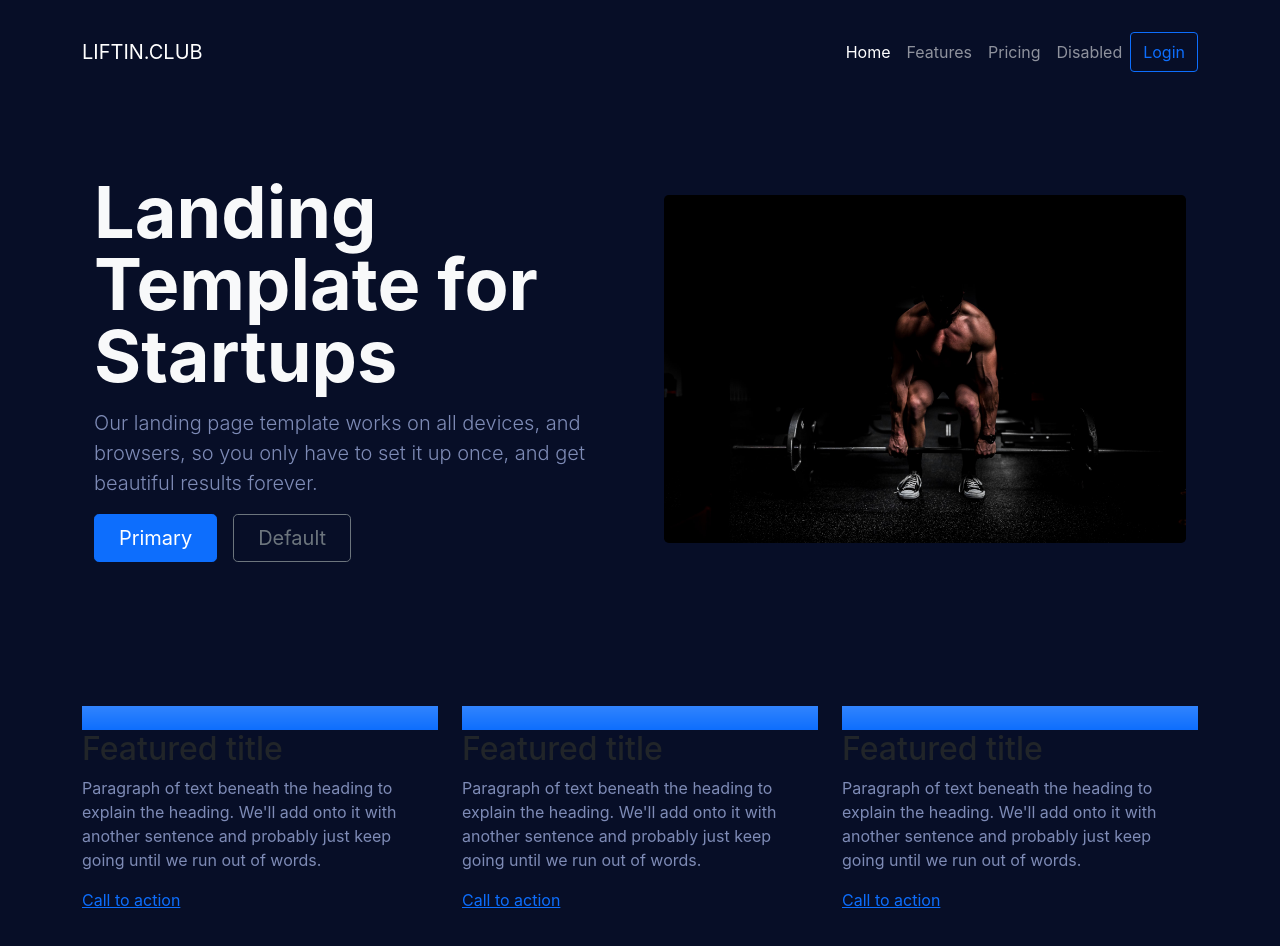
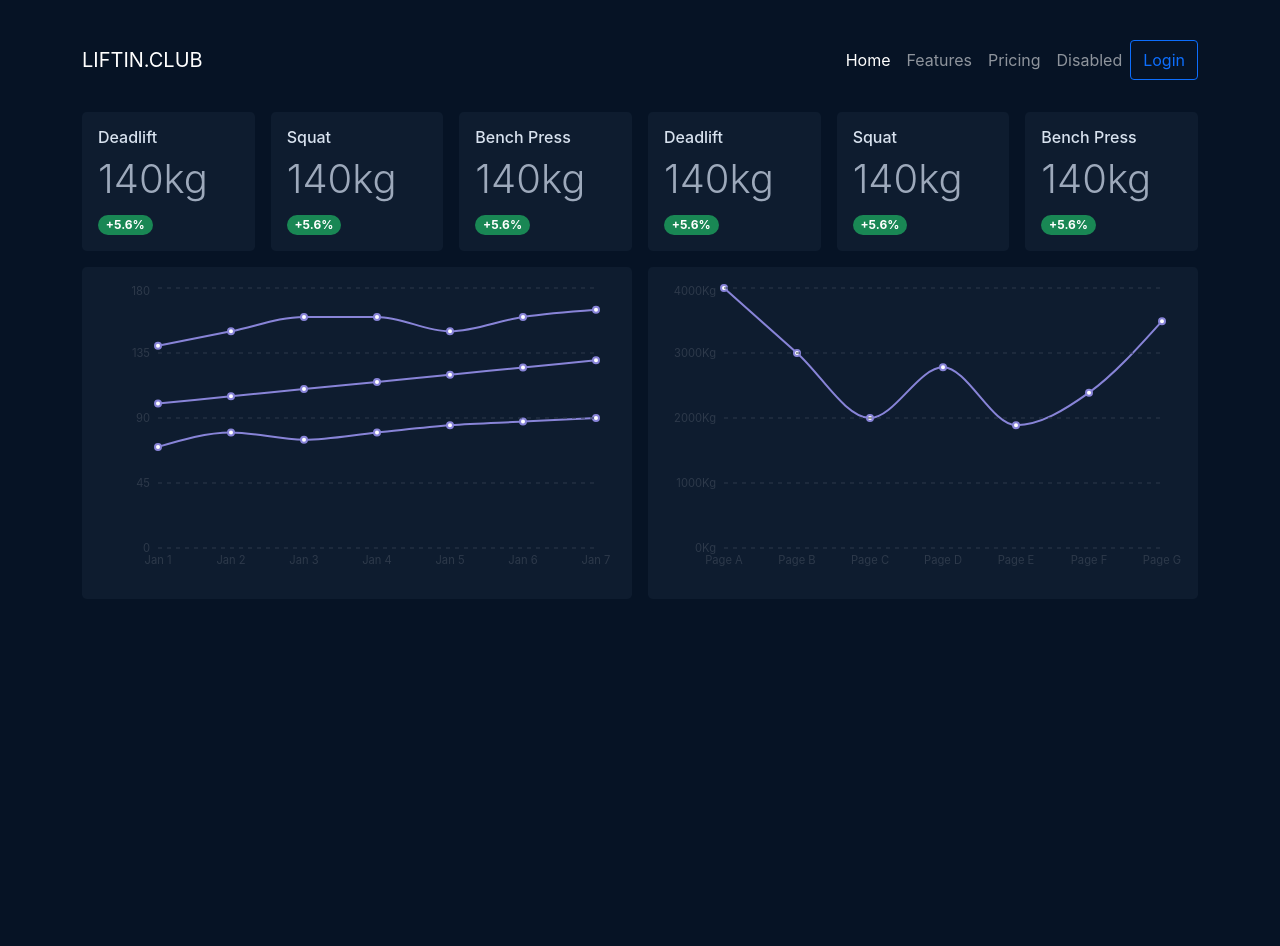
Before and after one commit to danielolaszy/lifting-app, a React (Create React App) app: page / in a window 1280 px wide. Shown: the top 946 px of the page. After the commit the page ends 800 px from the top, so only its background shows below. Built offline with nearby package versions, Linux system fonts and the light colour scheme.

Commit message:
Added dashboard and added graphs

```diff
--- a/package.json
+++ b/package.json
@@ -9,6 +9,7 @@
     "react": "^17.0.2",
     "react-dom": "^17.0.2",
     "react-scripts": "4.0.3",
+    "recharts": "^2.0.9",
     "web-vitals": "^1.1.2"
   },
   "scripts": {
--- a/src/App.css
+++ b/src/App.css
@@ -1,6 +1,16 @@
 body {
-  background-color: #070e27;
+  background-color: #061325;
 }
 p {
   color: #7e8bb6;
 }
+.board-bg-primary {
+  background-color: #0e1c2f;
+}
+.board-text-primary {
+  color: #d8e2ef;
+}
+
+.board-text-secondary {
+  color: #9da9bb !important;
+}
--- a/src/App.js
+++ b/src/App.js
@@ -1,5 +1,6 @@
 import "./App.css";
 import Navbar from "./components/Navbar";
+import Dashboard from "./components/Dashboard";
 import Hero from "./components/Hero";
 import Features from "./components/Features";
 
@@ -7,8 +8,9 @@ function App() {
   return (
     <>
       <Navbar />
-      <Hero />
-      <Features />
+      <Dashboard />
+      {/* <Hero /> */}
+      {/* <Features /> */}
     </>
   );
 }
--- /dev/null
+++ b/src/components/Dashboard.js
@@ -0,0 +1,177 @@
+import React from "react";
+import "../App.css";
+
+import { LineChart, Line, CartesianGrid, XAxis, YAxis, Tooltip, ResponsiveContainer } from "recharts";
+
+const data = [
+  {
+    name: "Jan 1",
+    dl: 140,
+    sqt: 100,
+    bp: 70,
+  },
+  {
+    name: "Jan 2",
+    dl: 150,
+    sqt: 105,
+    bp: 80,
+  },
+  {
+    name: "Jan 3",
+    dl: 160,
+    sqt: 110,
+    bp: 75,
+  },
+  {
+    name: "Jan 4",
+    dl: 160,
+    sqt: 115,
+    bp: 80,
+  },
+  {
+    name: "Jan 5",
+    dl: 150,
+    sqt: 120,
+    bp: 85,
+  },
+  {
+    name: "Jan 6",
+    dl: 160,
+    sqt: 125,
+    bp: 87.5,
+  },
+  {
+    name: "Jan 7",
+    dl: 165,
+    sqt: 130,
+    bp: 90,
+  },
+];
+
+const data1 = [
+  {
+    "name": "Page A",
+    "uv": 4000,
+    "pv": 2400,
+    "amt": 2400,
+  },
+  {
+    "name": "Page B",
+    "uv": 3000,
+    "pv": 1398,
+    "amt": 2210,
+  },
+  {
+    "name": "Page C",
+    "uv": 2000,
+    "pv": 9800,
+    "amt": 2290,
+  },
+  {
+    "name": "Page D",
+    "uv": 2780,
+    "pv": 3908,
+    "amt": 2000,
+  },
+  {
+    "name": "Page E",
+    "uv": 1890,
+    "pv": 4800,
+    "amt": 2181,
+  },
+  {
+    "name": "Page F",
+    "uv": 2390,
+    "pv": 3800,
+    "amt": 2500,
+  },
+  {
+    "name": "Page G",
+    "uv": 3490,
+    "pv": 4300,
+    "amt": 2100,
+  },
+];
+const Dashboard = () => {
+  return (
+    <div class="container">
+      <div class="row row-cols-1 row-cols-sm-3 row-cols-xl-6  g-2 g-lg-3">
+        <div class="col">
+          <div class="p-3 board-bg-primary rounded-3 text-center text-sm-start">
+            <h6 className="board-text-primary">Deadlift</h6>
+            <h1 className="board-text-secondary fw-light">140kg</h1>
+            <span class="badge rounded-pill bg-success">+5.6%</span>
+          </div>
+        </div>
+        <div class="col">
+          <div class="p-3 board-bg-primary rounded-3 text-center text-sm-start">
+            <h6 className="board-text-primary">Squat</h6>
+            <h1 className="board-text-secondary fw-light">140kg</h1>
+            <span class="badge rounded-pill bg-success">+5.6%</span>
+          </div>
+        </div>
+        <div class="col">
+          <div class="p-3 board-bg-primary rounded-3 text-center text-sm-start">
+            <h6 className="board-text-primary">Bench Press</h6>
+            <h1 className="board-text-secondary fw-light">140kg</h1>
+            <span class="badge rounded-pill bg-success">+5.6%</span>
+          </div>
+        </div>
+        <div class="col">
+          <div class="p-3 board-bg-primary rounded-3 text-center text-sm-start">
+            <h6 className="board-text-primary">Deadlift</h6>
+            <h1 className="board-text-secondary fw-light">140kg</h1>
+            <span class="badge rounded-pill bg-success">+5.6%</span>
+          </div>
+        </div>
+        <div class="col">
+          <div class="p-3 board-bg-primary rounded-3 text-center text-sm-start">
+            <h6 className="board-text-primary">Squat</h6>
+            <h1 className="board-text-secondary fw-light">140kg</h1>
+            <span class="badge rounded-pill bg-success">+5.6%</span>
+          </div>
+        </div>
+        <div class="col">
+          <div class="p-3 board-bg-primary rounded-3 text-center text-sm-start">
+            <h6 className="board-text-primary">Bench Press</h6>
+            <h1 className="board-text-secondary fw-light">140kg</h1>
+            <span class="badge rounded-pill bg-success">+5.6%</span>
+          </div>
+        </div>
+      </div>
+      <div class="row row row-cols-1 row-cols-lg-6 g-2 g-lg-3 pt-2 pt-lg-3">
+        <div class="col-lg-6">
+          <div class="p-3 board-bg-primary rounded-3">
+            <ResponsiveContainer width="100%" height={300}>
+              <LineChart width={600} height={300} data={data} margin={{ top: 5, right: 20, bottom: 5, left: 0 }}>
+                <Line type="monotone" dataKey="dl" strokeWidth={2} stroke="#8884d8" />
+                <Line type="monotone" dataKey="sqt" strokeWidth={2} stroke="#8884d8" />
+                <Line type="monotone" dataKey="bp" strokeWidth={2} stroke="#8884d8" />
+
+                <CartesianGrid horizontal={true} vertical={false} stroke="#2d394a" strokeDasharray="4 5" />
+                <XAxis dataKey="name" axisLine={false} tickLine={false} tick={{ fontSize: "0.7em", fill: "#2d394a" }} />
+                <YAxis axisLine={false} tickLine={false} tick={{ fontSize: "0.7em", fill: "#2d394a" }} />
+                <Tooltip />
+              </LineChart>
+            </ResponsiveContainer>
+          </div>
+        </div>
+        <div class="col-lg-6">
+          <div class="p-3 board-bg-primary rounded-3">
+            <ResponsiveContainer width="100%" height={300}>
+              <LineChart width={600} height={300} data={data1} margin={{ top: 5, right: 20, bottom: 5, left: 0 }}>
+                <Line type="monotone" dataKey="uv" strokeWidth={2} stroke="#8884d8" />
+                <CartesianGrid horizontal={true} vertical={false} stroke="#2d394a" strokeDasharray="4 5" />
+                <XAxis dataKey="name" axisLine={false} tickLine={false} tick={{ fontSize: "0.7em", fill: "#2d394a" }} />
+                <YAxis axisLine={false} tickLine={false} unit="Kg" tick={{ fontSize: "0.7em", fill: "#2d394a" }} />
+                <Tooltip />
+              </LineChart>
+            </ResponsiveContainer>
+          </div>
+        </div>
+      </div>
+    </div>
+  );
+};
+
+export default Dashboard;
--- a/src/components/Features.js
+++ b/src/components/Features.js
@@ -4,48 +4,36 @@ const Features = () => {
   return (
     <>
       <div className="container">
-        <div className="row g-4 py-5 row-cols-1 row-cols-lg-3">
+        <div className="row g-4 py-5 my-5 row-cols-1 row-cols-lg-3">
           <div className="feature col">
             <div className="feature-icon bg-primary bg-gradient">
               <svg className="bi" width="1em" height="1em"></svg>
             </div>
-            <h2>Featured title</h2>
+            <h2 className="text-light">Featured title</h2>
             <p>
               Paragraph of text beneath the heading to explain the heading. We'll add onto it with another sentence and
               probably just keep going until we run out of words.
             </p>
-            <a href="#" className="icon-link">
-              Call to action
-              <svg className="bi" width="1em" height="1em"></svg>
-            </a>
           </div>
           <div className="feature col">
             <div className="feature-icon bg-primary bg-gradient">
               <svg className="bi" width="1em" height="1em"></svg>
             </div>
-            <h2>Featured title</h2>
+            <h2 className="text-light">Featured title</h2>
             <p>
               Paragraph of text beneath the heading to explain the heading. We'll add onto it with another sentence and
               probably just keep going until we run out of words.
             </p>
-            <a href="#" className="icon-link">
-              Call to action
-              <svg className="bi" width="1em" height="1em"></svg>
-            </a>
           </div>
           <div className="feature col">
             <div className="feature-icon bg-primary bg-gradient">
               <svg className="bi" width="1em" height="1em"></svg>
             </div>
-            <h2>Featured title</h2>
+            <h2 className="text-light">Featured title</h2>
             <p>
               Paragraph of text beneath the heading to explain the heading. We'll add onto it with another sentence and
               probably just keep going until we run out of words.
             </p>
-            <a href="#" className="icon-link">
-              Call to action
-              <svg className="bi" width="1em" height="1em"></svg>
-            </a>
           </div>
         </div>
       </div>
--- a/src/components/Hero.js
+++ b/src/components/Hero.js
@@ -3,8 +3,8 @@ import img from "../assets/img/dl.jpg";
 const Hero = () => {
   return (
     <>
-      <div className="container col-xxl-8 px-4 py-5 text-light">
-        <div className="row flex-lg-row-reverse align-items-center g-5 py-5">
+      <div className="container col-xxl-8 px-4 py-5 my-5 text-light">
+        <div className="row flex-lg-row-reverse align-items-center g-5 my-4 py-5">
           <div className="col-lg-6">
             <img
               src={img}
@@ -23,10 +23,7 @@ const Hero = () => {
             </p>
             <div className="d-grid gap-2 d-md-flex justify-content-md-start">
               <button type="button" className="btn btn-primary btn-lg px-4 me-md-2">
-                Primary
-              </button>
-              <button type="button" className="btn btn-outline-secondary btn-lg px-4">
-                Default
+                Read More
               </button>
             </div>
           </div>
--- a/src/components/Navbar.js
+++ b/src/components/Navbar.js
@@ -3,7 +3,7 @@ import React from "react";
 const navbar = () => {
   return (
     <>
-      <nav className="navbar navbar-expand-lg navbar-dark">
+      <nav className="navbar navbar-expand-lg navbar-dark mt-2 mb-4">
         <div className="container mt-4">
           <a className="navbar-brand text-uppercase" href="#">
             liftin.club
```
Also changed, not shown: 1 other file (tests, documents, lock files or other folders).
